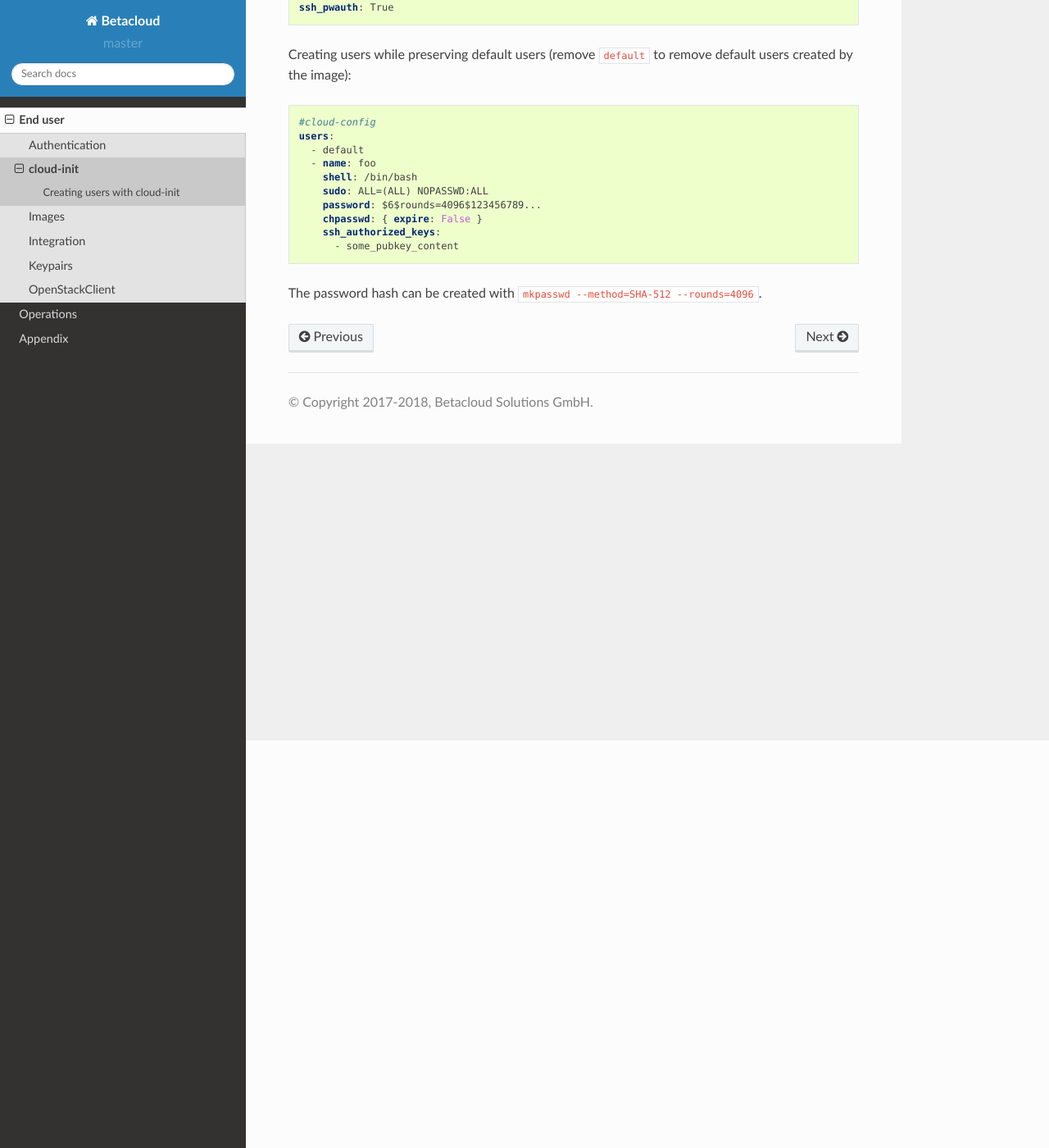
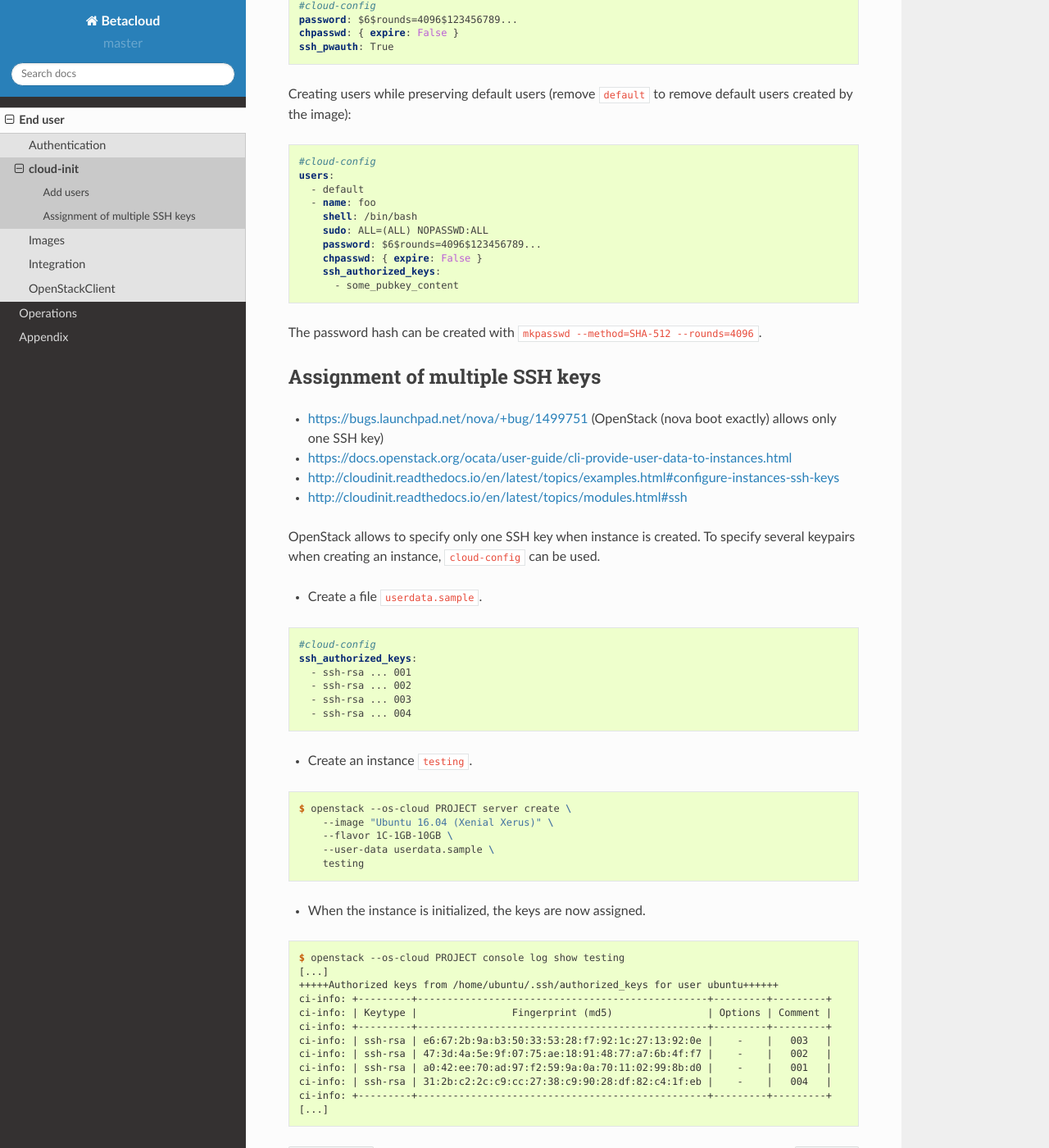
Before and after one commit to betacloud/documentation, a Sphinx documentation site: the page built from source/end-user/cloud-init.rst, in a window 1280 px wide and 1400 px high, scrolled down 497 px. Shown: the whole window at 82% size. Built offline with Sphinx 7.4.7 and the Read the Docs theme 2.0.0, drawn with Linux system fonts in a browser that asks for light colours; pages that are not in the unit, such as notebooks, are missing from menus; some of the changed text lies outside the part shown.

Commit message:
Minor enhancements

```diff
--- a/source/end-user.rst
+++ b/source/end-user.rst
@@ -9,5 +9,4 @@ End user
    end-user/cloud-init
    end-user/images
    end-user/integration
-   end-user/keypairs
    end-user/openstackclient
--- a/source/end-user/cloud-init.rst
+++ b/source/end-user/cloud-init.rst
@@ -2,8 +2,10 @@
 cloud-init
 ==========
 
-Creating users with cloud-init
-==============================
+* http://cloudinit.readthedocs.io/en/latest/
+
+Add users
+=========
 
 It's possible to easily create users or set the root password with ``cloud-init``.
 
@@ -36,3 +38,52 @@ Creating users while preserving default users (remove ``default`` to remove defa
 The password hash can be created with ``mkpasswd --method=SHA-512 --rounds=4096``.
 
 .. _cloudinitdoc: https://cloudinit.readthedocs.io/en/latest/
+
+Assignment of multiple SSH keys
+===============================
+
+* https://bugs.launchpad.net/nova/+bug/1499751 (OpenStack (nova boot exactly) allows only one SSH key)
+* https://docs.openstack.org/ocata/user-guide/cli-provide-user-data-to-instances.html
+* http://cloudinit.readthedocs.io/en/latest/topics/examples.html#configure-instances-ssh-keys
+* http://cloudinit.readthedocs.io/en/latest/topics/modules.html#ssh
+
+OpenStack allows to specify only one SSH key when instance is created.
+To specify several keypairs when creating an instance, ``cloud-config`` can be used.
+
+* Create a file ``userdata.sample``.
+
+.. code-block:: yaml
+
+   #cloud-config
+   ssh_authorized_keys:
+     - ssh-rsa ... 001
+     - ssh-rsa ... 002
+     - ssh-rsa ... 003
+     - ssh-rsa ... 004
+
+* Create an instance ``testing``.
+
+.. code-block:: console
+
+   $ openstack --os-cloud PROJECT server create \
+       --image "Ubuntu 16.04 (Xenial Xerus)" \
+       --flavor 1C-1GB-10GB \
+       --user-data userdata.sample \
+       testing
+
+* When the instance is initialized, the keys are now assigned.
+
+.. code-block:: console
+
+   $ openstack --os-cloud PROJECT console log show testing
+   [...]
+   +++++Authorized keys from /home/ubuntu/.ssh/authorized_keys for user ubuntu++++++
+   ci-info: +---------+-------------------------------------------------+---------+---------+
+   ci-info: | Keytype |                Fingerprint (md5)                | Options | Comment |
+   ci-info: +---------+-------------------------------------------------+---------+---------+
+   ci-info: | ssh-rsa | e6:67:2b:9a:b3:50:33:53:28:f7:92:1c:27:13:92:0e |    -    |   003   |
+   ci-info: | ssh-rsa | 47:3d:4a:5e:9f:07:75:ae:18:91:48:77:a7:6b:4f:f7 |    -    |   002   |
+   ci-info: | ssh-rsa | a0:42:ee:70:ad:97:f2:59:9a:0a:70:11:02:99:8b:d0 |    -    |   001   |
+   ci-info: | ssh-rsa | 31:2b:c2:2c:c9:cc:27:38:c9:90:28:df:82:c4:1f:eb |    -    |   004   |
+   ci-info: +---------+-------------------------------------------------+---------+---------+
+   [...]
--- a/source/end-user/images.rst
+++ b/source/end-user/images.rst
@@ -2,10 +2,7 @@
 Images
 ======
 
-Vendor images
-=============
-
-Following is a list of vendor images with associated login users.
+Following is a list of available image families with associated login users.
 
 +------------+----------------+
 | **Image**  | **Login user** |
```
Also changed, not shown: source/end-user/keypairs.rst (deleted, +0 -52 lines), source/end-user/openstackclient.rst (+2 -5 lines).
